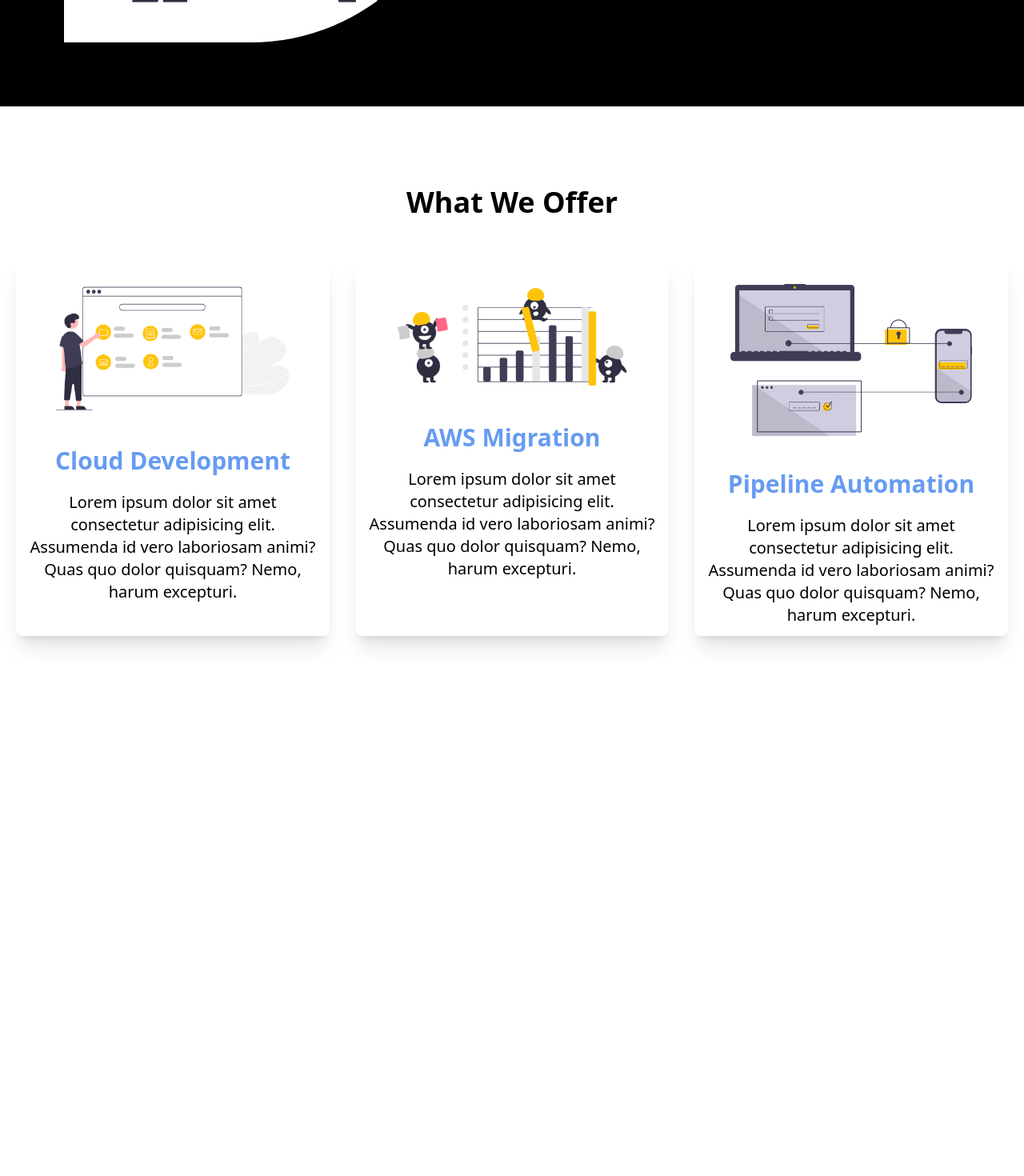
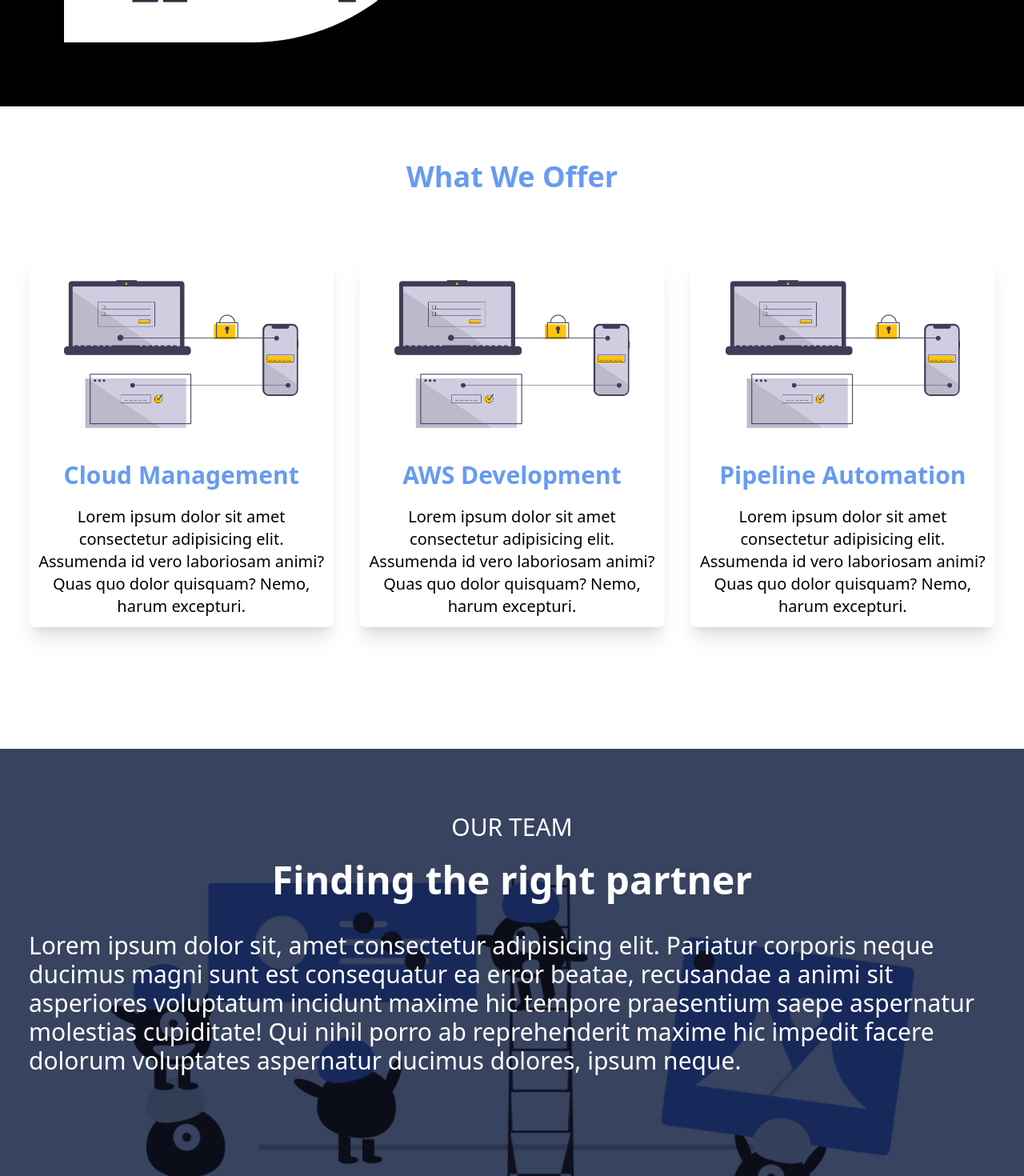
Before and after one commit to Abby1129/day1consulting, a React (Create React App) app: page / in a window 1280 px wide. Shown: the part 1160-2630 px from the top of the page at 80% size. Before the commit the page ends 2019 px from the top, so only its background shows below. Built offline with nearby package versions, Linux system fonts and the light colour scheme.

Commit message:
Add team component and fix other

```diff
--- a/src/App.js
+++ b/src/App.js
@@ -3,6 +3,7 @@
 import Hero from "./components/Hero";
 import Navbar from "./components/Navbar";
 import Services from "./components/Services";
+import Team from "./components/Team";
 
 function App() {
   return (
@@ -11,6 +12,7 @@
       <Hero />
       <About />
       <Services />
+      <Team />
     </>
   );
 }
--- a/src/components/About.jsx
+++ b/src/components/About.jsx
@@ -3,7 +3,7 @@
 
 const About = () => {
   return (
-    <section className="w-full bg-black text-white py-16 px-4 ">
+    <section className="w-full bg-black text-white py-16 px-4">
       <div className="max-w-[1240px] mx-auto grid md:grid-cols-2 ">
         <img
           className="w-[500px] mx-auto my-4 rounded-tl-lg rounded-br-[400px] rounded-tr-[100px]"
--- a/src/components/Hero.jsx
+++ b/src/components/Hero.jsx
@@ -4,7 +4,7 @@
 const Hero = () => {
   return (
     <header className="relative flex items-center justify-center h-screen  overflow-hidden">
-      <div className="relative z-30 p-5 text-2xl text-white ">
+      <div className="relative z-30 p-5 text-2xl text-white  ">
         <p className="text-cyan-600  font-bold p-2">GROW YOUR BUSINESS</p>
         <h1 className="md:text-7xl sm:text-6xl text-4xl font-bold md:py-6">
           Manage your data.
--- a/src/components/Navbar.jsx
+++ b/src/components/Navbar.jsx
@@ -9,28 +9,28 @@
   };
 
   return (
-    <nav className="flex justify-between items-center w-screen h-24 bg-[#000300] fixed drop-shadow-lg px-4 z-50 text-white">
-      <h1 className="text-[#ffc40a] text-3xl font-bold mr-4">
+    <nav className="flex justify-between items-center w-screen h-24 bg-[#000300] fixed drop-shadow-lg px-4 z-50 text-white ">
+      <h1 className="text-[#ffc40a] text-3xl font-bold mr-4 mx-8">
         Day1 Consulting.
       </h1>
-      <ul className="hidden md:flex ">
+      <ul className="hidden md:flex mx-8">
         <li>Home</li>
         <li>About</li>
         <li>Services</li>
         <li>Team</li>
         <li>Contact</li>
       </ul>
-      <div onClick={handleNav} className="block md:hidden">
-        {nav ? <AiOutlineClose size={20} /> : <AiOutlineMenu size={20} />}
+      <div onClick={handleNav} className="block md:hidden m-8">
+        {nav ? <AiOutlineClose size={25} /> : <AiOutlineMenu size={25} />}
       </div>
       <ul
         className={
           nav
-            ? "fixed top-0 left-0 w-[60%] h-ful border-r border-r-gray-900 bg-[#000300] ease-in-out duration-500"
+            ? "fixed top-0 left-0 w-[60%] h-ful border-r border-r-gray-900 bg-[#000300] ease-in-out duration-500 "
             : "ease-out duration-500 fixed left-[-100%]"
         }
       >
-        <h1 className="text-[#ffc40a] text-3xl font-bold m-8 ">
+        <h1 className="text-[#ffc40a] text-3xl font-bold m-7 ">
           Day1 Consulting.
         </h1>
         <li className="bg-[#2F2E2C] border-b border-gray-600">Home</li>
--- a/src/components/Services.jsx
+++ b/src/components/Services.jsx
@@ -5,21 +5,15 @@
 
 const Services = () => {
   return (
-    <section className="w-full px-4 py-[3rem] bg-white">
-      <h1 className="text-4xl text-center mt-5 font-bold py-8 ">
+    <div className="w-full py-[3rem] px-4 bg-white">
+      <h1 className="text-4xl text-center font-bold py-5 text-[#679BF1]">
         What We Offer
       </h1>
-      <div className="max-w-[1240px] mx-auto grid md:grid-cols-3 gap-8">
-        <div className="w-full shadow-xl flex flex-col p-3 my-4 rounded-lg hover:scale-105 duration-300">
-          {/* className="w-full shadow-xl flex flex-col p-8 my-7 rounded-lg hover:scale-105 duration-300" */}
-          <img
-            // className="w-20 mx-auto mt-[-3rem] bg-white"
-            className="mx-auto bg-white"
-            src={Service1}
-            alt="/"
-          />
+      <div className="max-w-[1240px] mx-auto grid md:grid-cols-3 gap-8 px-4 mt-8">
+        <div className="w-full shadow-xl p-3 my-6 rounded-lg hover:scale-105 duration-300">
+          <img className="mx-auto bg-white" src={Service3} alt="/" />
           <h2 className="text-3xl font-bold text-center py-5 text-[#679BF1]">
-            Cloud Development
+            Cloud Management
           </h2>
           <p className="text-xl text-center">
             Lorem ipsum dolor sit amet consectetur adipisicing elit. Assumenda
@@ -27,11 +21,10 @@
             excepturi.
           </p>
         </div>
-
-        <div className="w-full shadow-xl p-3 my-4 rounded-lg hover:scale-105 duration-300">
-          <img className=" mx-autobg-white" src={Service2} alt="/" />
+        <div className="w-full shadow-xl p-3 my-6 rounded-lg hover:scale-105 duration-300">
+          <img className="mx-auto bg-white" src={Service3} alt="/" />
           <h2 className="text-3xl font-bold text-center py-5 text-[#679BF1]">
-            AWS Migration
+            AWS Development
           </h2>
           <p className="text-xl text-center">
             Lorem ipsum dolor sit amet consectetur adipisicing elit. Assumenda
@@ -39,8 +32,7 @@
             excepturi.
           </p>
         </div>
-
-        <div className="w-full shadow-xl p-3 my-4 rounded-lg hover:scale-105 duration-300">
+        <div className="w-full shadow-xl p-3 my-6 rounded-lg hover:scale-105 duration-300">
           <img className="mx-auto bg-white" src={Service3} alt="/" />
           <h2 className="text-3xl font-bold text-center py-5 text-[#679BF1]">
             Pipeline Automation
@@ -52,7 +44,7 @@
           </p>
         </div>
       </div>
-    </section>
+    </div>
   );
 };
 
--- /dev/null
+++ b/src/components/Team.jsx
@@ -0,0 +1,87 @@
+import React from "react";
+import teamImg from "../assets/team.png";
+
+const Team = () => {
+  return (
+    <section className="w-full mt-20 ">
+      <div className="w-full h-[700px] bg-gray-900/90 opacity-100 absolute">
+        <img
+          className="w-full h-full object-cover mix-blend-overlay"
+          src={teamImg}
+          alt="/"
+        />
+      </div>
+
+      <div className="max-w-[1240px] mx-auto relative text-white">
+        <div className="px-4 py-12">
+          <h2 className="text-3xl pt-8 uppercase text-center">Our Team</h2>
+          <h3 className="text-5xl font-bold py-6 text-center">
+            Finding the right partner
+          </h3>
+          <p className="py-4 text-3xl font-medium ">
+            Lorem ipsum dolor sit, amet consectetur adipisicing elit. Pariatur
+            corporis neque ducimus magni sunt est consequatur ea error beatae,
+            recusandae a animi sit asperiores voluptatum incidunt maxime hic
+            tempore praesentium saepe aspernatur molestias cupiditate! Qui nihil
+            porro ab reprehenderit maxime hic impedit facere dolorum voluptates
+            aspernatur ducimus dolores, ipsum neque.
+          </p>
+        </div>
+        {/* <div className="grid grid-cols-1 lg:grid-cols-3 relative gap-x-8 gap-y-16 px-4 pt-12 sm:pt-20 text-black">
+          <div className="bg-white rounded-xl shadow-2xl">
+            <div className="p-8">
+              <PhoneIcon className="w-16 p-4 bg-indigo-600 text-white rounded-lg mt-[-4rem]" />
+              <h3 className="font-bold text-2xl my-6">Sales</h3>
+              <p className="text-gray-600 text-xl">
+                Lorem ipsum dolor sit amet consectetur adipisicing elit.
+                Voluptates ad exercitationem inventore iste minima omnis rem
+                fugiat suscipit et modi!
+              </p>
+            </div>
+            <div className="bg-slate-100 pl-8 py-4">
+              <p className="flex items-center text-indigo-600">
+                Contact Us <ArrowSmRightIcon className="w-5 ml-2" />
+              </p>
+            </div>
+          </div>
+
+          <div className="bg-white rounded-xl shadow-2xl">
+            <div className="p-8">
+              <SupportIcon className="w-16 p-4 bg-indigo-600 text-white rounded-lg mt-[-4rem]" />
+              <h3 className="font-bold text-2xl my-6">Technical Support</h3>
+              <p className="text-gray-600 text-xl">
+                Lorem ipsum dolor sit amet consectetur adipisicing elit.
+                Voluptates ad exercitationem inventore iste minima omnis rem
+                fugiat suscipit et modi!
+              </p>
+            </div>
+            <div className="bg-slate-100 pl-8 py-4">
+              <p className="flex items-center text-indigo-600">
+                Contact Us <ArrowSmRightIcon className="w-5 ml-2" />
+              </p>
+            </div>
+          </div>
+
+          <div className="bg-white rounded-xl shadow-2xl">
+            <div className="p-8">
+              <ChipIcon className="w-16 p-4 bg-indigo-600 text-white rounded-lg mt-[-4rem]" />
+              <h3 className="font-bold text-2xl my-6">Inquiries</h3>
+              <p className="text-gray-600 text-xl">
+                Lorem ipsum dolor sit amet consectetur adipisicing elit.
+                Voluptates ad exercitationem inventore iste minima omnis rem
+                fugiat suscipit et modi!
+              </p>
+            </div>
+            <div className="bg-slate-100 pl-8 py-4">
+              <p className="flex items-center text-indigo-600">
+                Contact Us <ArrowSmRightIcon className="w-5 ml-2" />
+              </p>
+            </div>
+          </div>
+        </div> */}
+      </div>
+    </section>
+  );
+};
+
+export default Team;
--- a/src/index.css
+++ b/src/index.css
@@ -8,7 +8,7 @@
 
 @layer base {
   li {
-    @apply p-4 text-xl cursor-pointer sm:hover:text-cyan-600;
+    @apply p-4 text-xl cursor-pointer sm:hover:text-[#FFC40A];
   }
   /* button {
     @apply text-white border bg-cyan-600 border-cyan-600
```
Also changed, not shown: src/assets/team.png (added).
